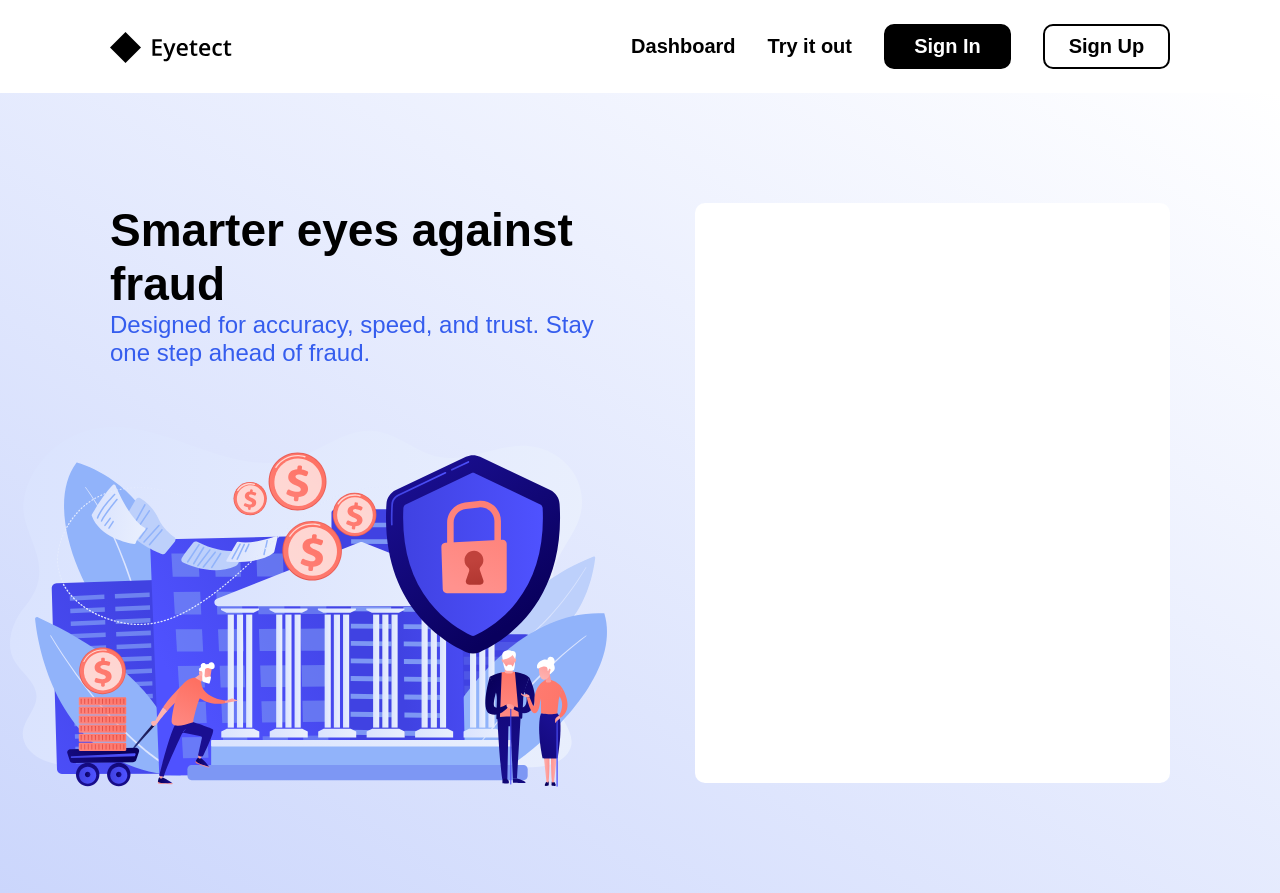
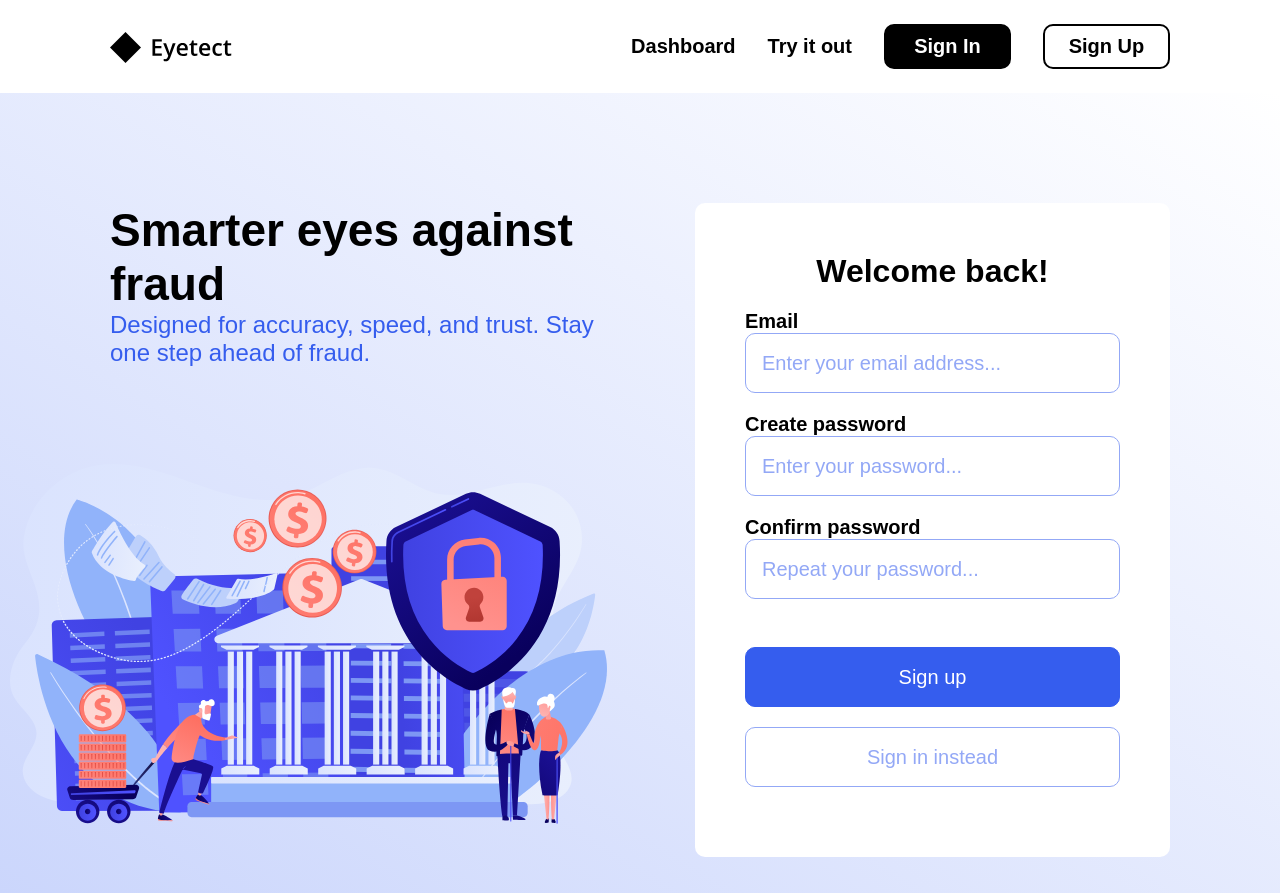
Before and after one commit to networks-security/financial-fraud-detection, a Next.js app in the folder frontend/: page /sign-up in a window 1280 px wide. Built offline with nearby package versions, Linux system fonts and the light colour scheme; a web font is replaced by a local one.

Commit message:
feat: add Sign Up page

```diff
--- a/frontend/src/app/(auth)/sign-up/page.tsx
+++ b/frontend/src/app/(auth)/sign-up/page.tsx
@@ -1,5 +1,23 @@
 import auth from "../auth.module.scss";
 
 export default function Page() {
-  return <div className={auth["sign-up"]}></div>;
+  return (
+    <div className={auth["auth-form"]}>
+      <form>
+        <h1>Welcome back!</h1>
+        <label>Email</label>
+        <input type="email" placeholder="Enter your email address..." />
+        <label>Create password</label>
+        <input type="password" placeholder="Enter your password..." />
+        <label>Confirm password</label>
+        <input type="password" placeholder="Repeat your password..." />
+        <input
+          type="submit"
+          value="Sign up"
+          className={auth["submit-button"]}
+        ></input>
+      </form>
+      <button className={auth["redirect-button"]}>Sign in instead</button>
+    </div>
+  );
 }
```
